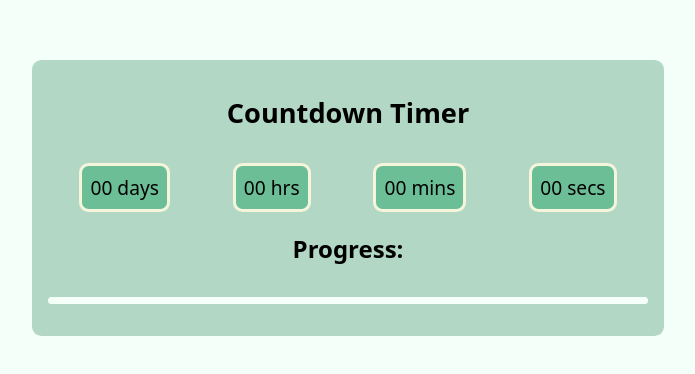
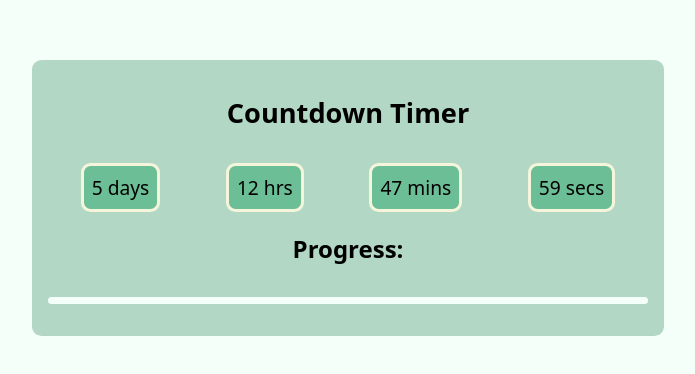
Before and after one commit to 1-Me-Abhi/CountdownTimer, a plain HTML site: page index.html in a window 1280 px wide. Shown: the part 202-576 px from the top of the page, without its empty margins (292-987 px from the left). Drawn offline with Linux system fonts and the light colour scheme.

Commit message:
mini Countdown Timer Projejt

```diff
--- a/index.html
+++ b/index.html
@@ -14,7 +14,7 @@
         <div id ="countdown">
             <div><span id="days">00</span> days</div>
             <div><span id="hours">00</span> hrs</div>
-            <div><span id="minuts">00</span> mins</div>
+            <div><span id="minutes">00</span> mins</div>
             <div><span id="seconds">00</span> secs</div>
         </div>
         <h2>Progress:</h2>
--- a/script.js
+++ b/script.js
@@ -1,6 +1,46 @@
-const endDate = new Date("02 Sep, 2025 15:00:00").getTime();
+const endDate = new Date("3 Sept, 2025 23:51:00").getTime();
 const startDate = new Date().getTime();
-function updatetimer(){
+
+
+let x  = setInterval(function updateTimer() {
     const now = new Date().getTime();
 
+    const distanceCovered = now - startDate;
+    const distancePending = endDate - now;
+
+    //caculate days, min, hrs, secs
+    //1 day = 24 * 60 * 60 * 1000 ms
+    const oneDayInMillis = (24 * 60 * 60 * 1000);
+    const oneHourInMillis  = (60 * 60 * 1000);
+    const oneMinInMIllis = (60*1000);
+    const oneSecondInMillis = (1000);
+
+    const days = Math.floor(distancePending / (oneDayInMillis));
+
+    const hrs = Math.floor((distancePending%(oneDayInMillis) / (oneHourInMillis)));
+
+    const mins = Math.floor((distancePending%(oneHourInMillis))/(oneMinInMIllis));
+
+    const secs = Math.floor((distancePending%(oneMinInMIllis))/(oneSecondInMillis));
+
+    //populate in UI
+    document.getElementById("days").innerHTML = days;
+    document.getElementById("hours").innerHTML = hrs;
+    document.getElementById("minutes").innerHTML = mins;
+    document.getElementById("seconds").innerHTML = secs;
+
+    //calculate width percentage for progress bar
+    const totalDistance = endDate - startDate;
+
+    const percetageDistance  = (distanceCovered/totalDistance)*100;
+
+    //set width for progress bar
+    document.getElementById("progress-bar").style.width = percetageDistance + "%";
+
+    if(distancePending < 0 ) {
+        clearInterval(x);
+        document.getElementById("countdown").innerHTML = "EXPIRED";
+        document.getElementById("progress-bar").style.width = "100%";
+    }
 }
+, 1000);
```
